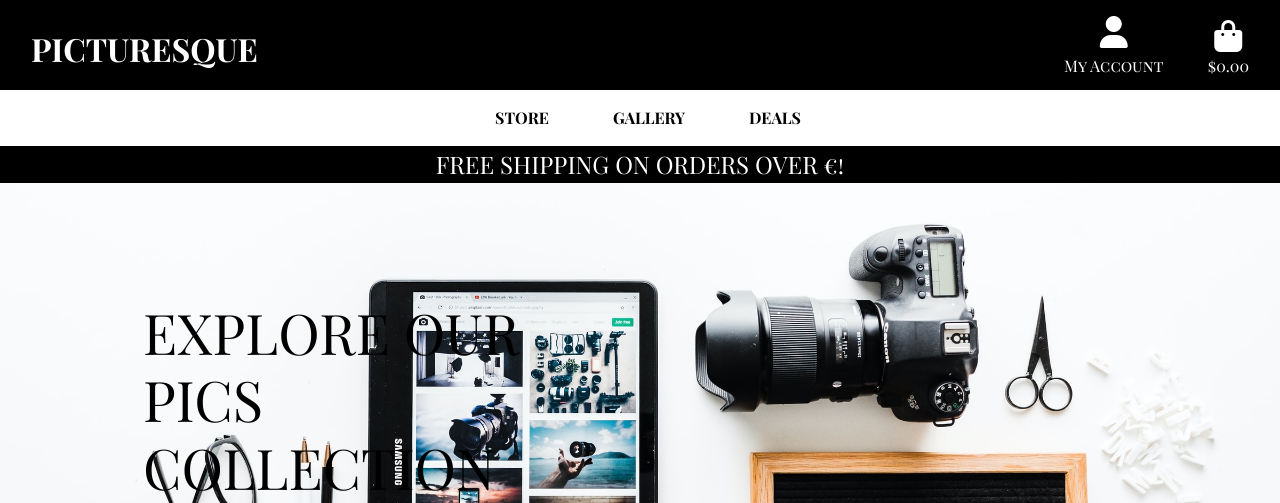
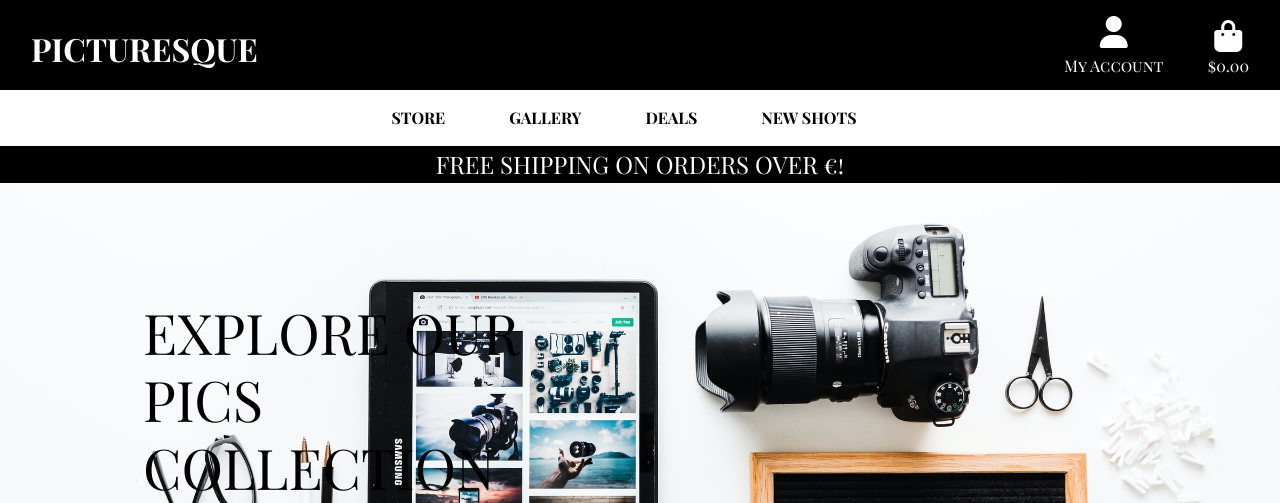
Before and after one commit to luizagit/Picturesque-MS4, a Django app: page / in a window 1280 px wide. Shown: the top 503 px of the page. Run offline with Django 3.2, Linux system fonts and the light colour scheme; some libraries are stand-ins or nearby versions.

Commit message:
handling photo categories filtering in main-nav

```diff
--- a/templates/includes/main-nav.html
+++ b/templates/includes/main-nav.html
@@ -17,21 +17,29 @@
                 Gallery
             </a>
             <div class="dropdown-menu border-0" aria-labelledby="gallery-link">
-                <a href="" class="dropdown-item">Cities</a>
-                <a href="" class="dropdown-item">Landscapes</a>
-                <a href="" class="dropdown-item">Dynamic</a>
-                <a href="" class="dropdown-item">All Photos</a>
+                <a href="{% url 'photos' %}?category=city_life" class="dropdown-item">Cities</a>
+                <a href="{% url 'photos' %}?category=landscapes" class="dropdown-item">Landscapes</a>
+                <a href="{% url 'photos' %}?category=natural_world" class="dropdown-item">Natural World</a>
+                <a href="{% url 'photos' %}?category=concerts" class="dropdown-item">Concerts</a>
+                <a href="{% url 'photos' %}?category=city_life,landscapes,natural_world,concerts" class="dropdown-item">All Photos</a>
             </div>
         </li>
 
-        <li class="nav-item dropdown">
-            <a class="logo-font font-weight-bold nav-link text-black" href="#" id="deals-link" data-toggle="dropdown" aria-haspopup="true" aria-expanded="false">
+        <li class="nav-item">
+            <div class="border-0" aria-labelledby="deals-link">
+            <a class="logo-font font-weight-bold nav-link text-black mr-5" href="{% url 'photos' %}?category=concerts" id="deals-link" aria-haspopup="true" aria-expanded="false">
                 Deals
             </a>
-            <div class="dropdown-menu border-0" aria-labelledby="deals-link">
-                <a href="" class="dropdown-item">New Shots</a>
-                <a href="" class="dropdown-item">Offers</a>
             </div>
         </li>
+
+        <li class="nav-item">
+            <div class="border-0" aria-labelledby="new-shots-link">
+            <a class="logo-font font-weight-bold nav-link text-black mr-5" href="{% url 'photos' %}?category=natural_world" id="new-shots-link" aria-haspopup="true" aria-expanded="false">
+                New Shots
+            </a>
+        </div>
+        </li>
+
     </ul>
 </div>
```
